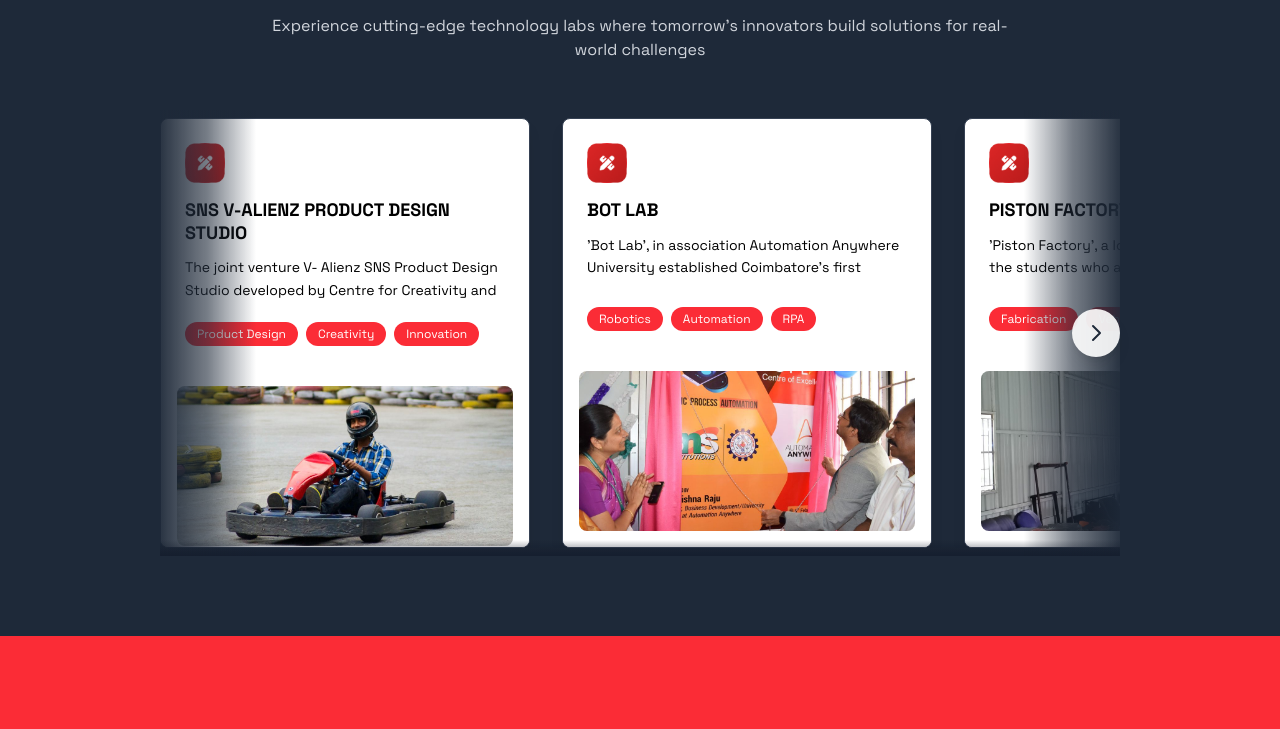
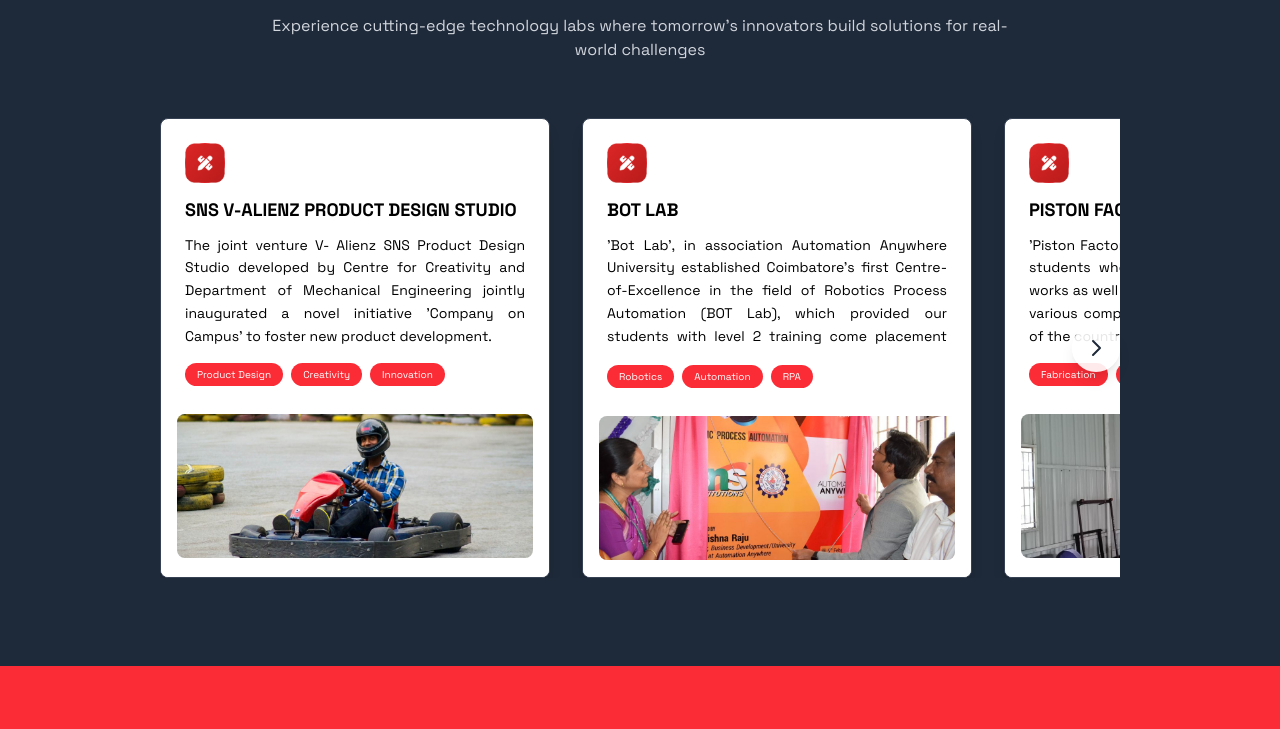
Before and after one commit to ProductFactory-01/agentic_bitrix, a React (Vite) app in the folder frontend/: page / in a window 1280 px wide. Shown: the part 4938-5667 px from the top of the page. Built offline with nearby package versions, Linux system fonts and the light colour scheme.

Commit message:
Update:gradient remove

```diff
--- a/frontend/src/Components/innovation.jsx
+++ b/frontend/src/Components/innovation.jsx
@@ -209,9 +209,9 @@ const InnovationEcosystem = () => {
                 <div
                   key={idx}
                   className="bg-white rounded-lg overflow-hidden hover:transform hover:scale-105 transition-all duration-300
-                    w-[280px] sm:w-[320px] lg:min-w-[370px] lg:max-w-sm
+                    w-[290px] sm:w-[320px] lg:min-w-[390px] lg:max-w-sm
                     flex-shrink-0 shadow-lg flex flex-col justify-between
-                    h-[380px] sm:h-[410px] lg:h-[430px]
+                    h-[380px] sm:h-[410px] lg:h-[460px]
                     scroll-snap-align-start border border-gray-700"
                 >
                   <div className="p-4 sm:p-5 lg:p-6 flex flex-col flex-1">
@@ -225,15 +225,15 @@ const InnovationEcosystem = () => {
                     </h3>
                     <div
                       className="relative flex-1 mb-3 sm:mb-4 overflow-y-auto hide-vertical-scrollbar"
-                      style={{ maxHeight: "50px" }}
+                      style={{ maxHeight: "115px" }}
                     >
-                      <p className="text-xs sm:text-sm leading-relaxed">{card.description}</p>
+                      <p className="text-xs sm:text-sm leading-relaxed text-justify">{card.description}</p>
                     </div>
                     <div className="flex gap-1 sm:gap-2 mt-auto overflow-x-auto hide-vertical-scrollbar">
                       {card.tags.map((tag, i) => (
                         <span
                           key={i}
-                          className="bg-red-500 text-white px-2 sm:px-3 py-1 rounded-full text-xs whitespace-nowrap flex-shrink-0"
+                          className="bg-red-500 text-white px-2 sm:px-3 py-1 rounded-full text-[10px] whitespace-nowrap flex-shrink-0"
                         >
                           {tag}
                         </span>
@@ -244,7 +244,7 @@ const InnovationEcosystem = () => {
                     <img
                       src={card.image || "/placeholder.svg"}
                       alt={card.title}
-                      className="w-full h-full object-cover rounded-lg"
+                      className="w-full h-[90%] sm:h-[90%] object-cover rounded-lg -mt-8 sm:-mt-10"
                       draggable={false}
                     />
                   </div>
@@ -255,13 +255,13 @@ const InnovationEcosystem = () => {
 
           {/* Responsive gradients */}
           {/* Right gradient */}
-          <div className="pointer-events-none absolute top-0 right-0 h-full w-12 sm:w-16 lg:w-24 bg-gradient-to-l from-gray-800/95 via-gray-800/60 to-transparent z-10" />
+          {/* <div className="pointer-events-none absolute top-0 right-0 h-full w-12 sm:w-16 lg:w-24 bg-gradient-to-l from-gray-800/95 via-gray-800/60 to-transparent z-10" /> */}
 
           {/* Left gradient */}
-          <div className="pointer-events-none absolute top-0 left-0 h-full w-12 sm:w-16 lg:w-24 bg-gradient-to-r from-gray-800/95 via-gray-800/60 to-transparent z-10" />
+          {/* <div className="pointer-events-none absolute top-0 left-0 h-full w-12 sm:w-16 lg:w-24 bg-gradient-to-r from-gray-800/95 via-gray-800/60 to-transparent z-10" /> */}
 
           {/* Bottom shadow */}
-          <div className="pointer-events-none absolute bottom-0 left-0 w-full h-4 bg-gradient-to-t from-gray-900/60 to-transparent z-10" />
+          {/* <div className="pointer-events-none absolute bottom-0 left-0 w-full h-4 bg-gradient-to-t from-gray-900/60 to-transparent z-10" /> */}
         </div>
 
         {/* Mobile scroll indicator */}
--- a/frontend/src/Components/spine.jsx
+++ b/frontend/src/Components/spine.jsx
@@ -257,13 +257,13 @@ const SpineExperience = () => {
           </div>
 
           {/* Fixed right-side gradient */}
-          <div className="pointer-events-none absolute top-0 right-0 h-full w-12 sm:w-16 lg:w-24 bg-gradient-to-l from-gray-800/95 via-gray-800/60 to-transparent z-10" />
+          {/* <div className="pointer-events-none absolute top-0 right-0 h-full w-12 sm:w-16 lg:w-24 bg-gradient-to-l from-gray-800/95 via-gray-800/60 to-transparent z-10" /> */}
 
           {/* Fixed left-side gradient */}
-          <div className="pointer-events-none absolute top-0 left-0 h-full w-12 sm:w-16 lg:w-24 bg-gradient-to-r from-gray-800/95 via-gray-800/60 to-transparent z-10" />
+          {/* <div className="pointer-events-none absolute top-0 left-0 h-full w-12 sm:w-16 lg:w-24 bg-gradient-to-r from-gray-800/95 via-gray-800/60 to-transparent z-10" /> */}
 
           {/* Bottom shadow */}
-          <div className="pointer-events-none absolute bottom-0 left-0 w-full h-4 bg-gradient-to-t from-gray-900/60 to-transparent z-10" />
+          {/* <div className="pointer-events-none absolute bottom-0 left-0 w-full h-4 bg-gradient-to-t from-gray-900/60 to-transparent z-10" /> */}
         </div>
 
         {/* Mobile scroll indicator */}
```
